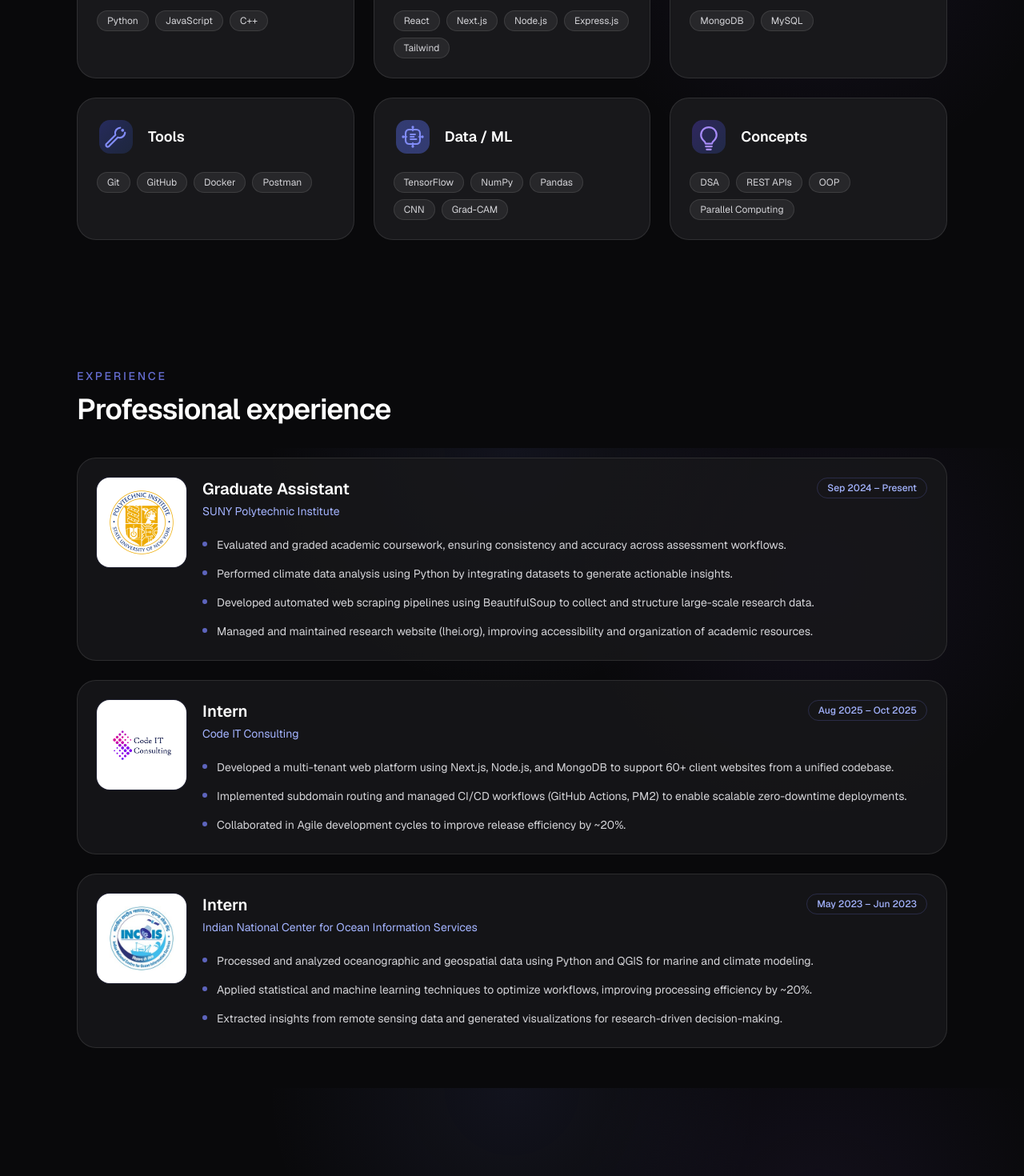
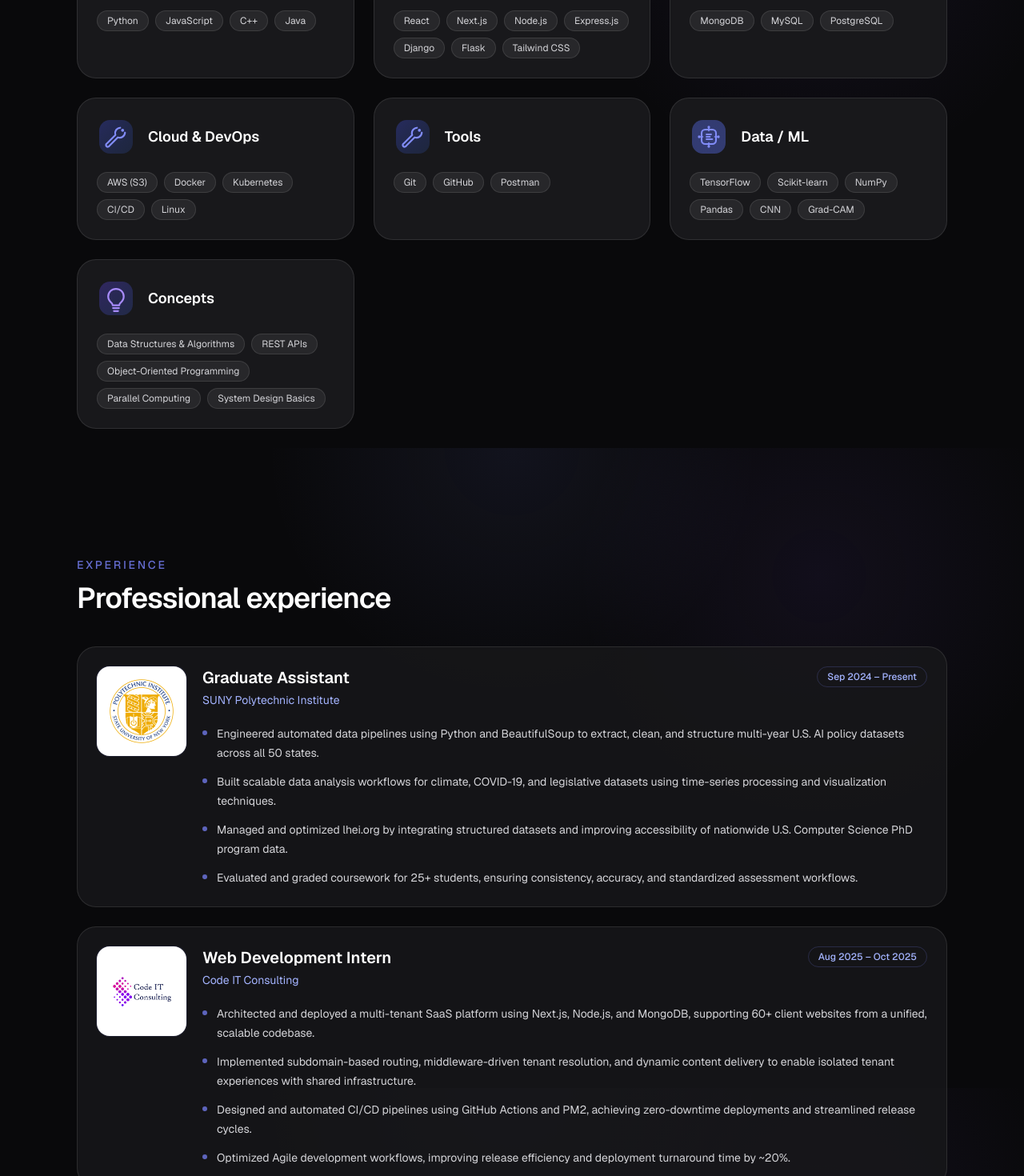
Before and after one commit to Yasesvi-Reddy-Pebbeti/yasesvireddypebbeti_portfolio_v2, a Next.js app: page / in a window 1280 px wide. Shown: the part 2640-4110 px from the top of the page at 80% size. Built offline with nearby package versions, Linux system fonts and the light colour scheme.

Commit message:
updated information

```diff
--- a/src/components/home/EducationSection.jsx
+++ b/src/components/home/EducationSection.jsx
@@ -5,7 +5,12 @@ const education = [
     duration: "2024 – 2026",
     logo: "/logos/education/suny.png",
     details: [
-      "Relevant Coursework: AI, Distributed Systems, Parallel Computing",
+      "GPA: [3.67/4.0]",
+      "Relevant Coursework: Machine Learning, Artificial Intelligence, Parallel Computing, Software Engineering, Cryptography & Data Security",
+      "Focus Areas: Scalable Systems, AI/ML Engineering, Distributed Computing",
+      "Technologies: Python, TensorFlow, OpenMP, MPI, Git, Linux",
+      "Built end-to-end academic projects including CNN-based classification systems, parallel computing implementations, and full-stack web applications",
+      "Leadership: President, SUNY Badminton Club (Jan 2025 – Jan 2026); IT Support & Crew Instructor, NYBPC MV 2025 & NYBPC MV 2026",
     ],
   },
   {
@@ -14,8 +19,12 @@ const education = [
     duration: "2020 – 2024",
     logo: "/logos/education/osmania.png",
     details: [
-      "Coursework: Data Structures, Algorithms, Operating Systems, DBMS, Computer Networks",
-      "Built multiple academic and team-based projects focused on software engineering and machine learning",
+      "CGPA: [7.17/10]",
+      "Core Coursework: Data Structures & Algorithms, Operating Systems, Database Management Systems, Computer Networks, Object-Oriented Design",
+      "Strong foundation in algorithm design, system-level programming, and database architecture",
+      "Technologies: C++, JavaScript, SQL, Python",
+      "Developed multiple academic and team-based projects focused on software engineering, data processing, and backend systems",
+      "Leadership: President, Matrusri Orators Club; Head Student Coordinator, Institution of Engineers India (I.E.I), Department of Information Technology",
     ],
   },
 ];
--- a/src/components/home/ExperiencePreview.jsx
+++ b/src/components/home/ExperiencePreview.jsx
@@ -5,32 +5,34 @@ const experiences = [
     period: "Sep 2024 – Present",
     logo: "/logos/experience/suny.png",
     points: [
-      "Evaluated and graded academic coursework, ensuring consistency and accuracy across assessment workflows.",
-      "Performed climate data analysis using Python by integrating datasets to generate actionable insights.",
-      "Developed automated web scraping pipelines using BeautifulSoup to collect and structure large-scale research data.",
-      "Managed and maintained research website (lhei.org), improving accessibility and organization of academic resources.",
+      "Engineered automated data pipelines using Python and BeautifulSoup to extract, clean, and structure multi-year U.S. AI policy datasets across all 50 states.",
+      "Built scalable data analysis workflows for climate, COVID-19, and legislative datasets using time-series processing and visualization techniques.",
+      "Managed and optimized lhei.org by integrating structured datasets and improving accessibility of nationwide U.S. Computer Science PhD program data.",
+      "Evaluated and graded coursework for 25+ students, ensuring consistency, accuracy, and standardized assessment workflows.",
     ],
   },
   {
-    role: "Intern",
+    role: "Web Development Intern",
     company: "Code IT Consulting",
     period: "Aug 2025 – Oct 2025",
     logo: "/logos/experience/codeit.png",
     points: [
-      "Developed a multi-tenant web platform using Next.js, Node.js, and MongoDB to support 60+ client websites from a unified codebase.",
-      "Implemented subdomain routing and managed CI/CD workflows (GitHub Actions, PM2) to enable scalable zero-downtime deployments.",
-      "Collaborated in Agile development cycles to improve release efficiency by ~20%.",
+      "Architected and deployed a multi-tenant SaaS platform using Next.js, Node.js, and MongoDB, supporting 60+ client websites from a unified, scalable codebase.",
+      "Implemented subdomain-based routing, middleware-driven tenant resolution, and dynamic content delivery to enable isolated tenant experiences with shared infrastructure.",
+      "Designed and automated CI/CD pipelines using GitHub Actions and PM2, achieving zero-downtime deployments and streamlined release cycles.",
+      "Optimized Agile development workflows, improving release efficiency and deployment turnaround time by ~20%.",
     ],
   },
   {
-    role: "Intern",
+    role: "Research Intern",
     company: "Indian National Center for Ocean Information Services",
     period: "May 2023 – Jun 2023",
     logo: "/logos/experience/incois.png",
     points: [
-      "Processed and analyzed oceanographic and geospatial data using Python and QGIS for marine and climate modeling.",
-      "Applied statistical and machine learning techniques to optimize workflows, improving processing efficiency by ~20%.",
-      "Extracted insights from remote sensing data and generated visualizations for research-driven decision-making.",
+      "Processed and analyzed large-scale oceanographic and geospatial datasets using Python, QGIS, GDAL, and Rasterio for marine and climate modeling.",
+      "Built data processing pipelines for GeoTIFF-based remote sensing data, extracting spatial and temporal patterns across ocean regions.",
+      "Applied statistical modeling and machine learning techniques to optimize data workflows, improving processing efficiency by ~20%.",
+      "Generated heatmaps, contour plots, and spatial visualizations to deliver actionable insights for research-driven decision-making.",
     ],
   },
 ];
--- a/src/components/home/SkillsSection.jsx
+++ b/src/components/home/SkillsSection.jsx
@@ -2,32 +2,51 @@ const skills = [
   {
     category: "Languages",
     icon: "/logos/categories/languages.svg",
-    items: ["Python", "JavaScript", "C++"],
+    items: ["Python", "JavaScript", "C++", "Java"],
   },
   {
     category: "Frameworks",
     icon: "/logos/categories/frameworks.svg",
-    items: ["React", "Next.js", "Node.js", "Express.js", "Tailwind"],
+    items: [
+      "React",
+      "Next.js",
+      "Node.js",
+      "Express.js",
+      "Django",
+      "Flask",
+      "Tailwind CSS",
+    ],
   },
   {
     category: "Databases",
     icon: "/logos/categories/databases.svg",
-    items: ["MongoDB", "MySQL"],
+    items: ["MongoDB", "MySQL", "PostgreSQL"],
+  },
+  {
+    category: "Cloud & DevOps",
+    icon: "/logos/categories/tools.svg",
+    items: ["AWS (S3)", "Docker", "Kubernetes", "CI/CD", "Linux"],
   },
   {
     category: "Tools",
     icon: "/logos/categories/tools.svg",
-    items: ["Git", "GitHub", "Docker", "Postman"],
+    items: ["Git", "GitHub", "Postman"],
   },
   {
     category: "Data / ML",
     icon: "/logos/categories/ml.svg",
-    items: ["TensorFlow", "NumPy", "Pandas", "CNN", "Grad-CAM"],
+    items: ["TensorFlow", "Scikit-learn", "NumPy", "Pandas", "CNN", "Grad-CAM"],
   },
   {
     category: "Concepts",
     icon: "/logos/categories/concepts.svg",
-    items: ["DSA", "REST APIs", "OOP", "Parallel Computing"],
+    items: [
+      "Data Structures & Algorithms",
+      "REST APIs",
+      "Object-Oriented Programming",
+      "Parallel Computing",
+      "System Design Basics",
+    ],
   },
 ];
 
```
